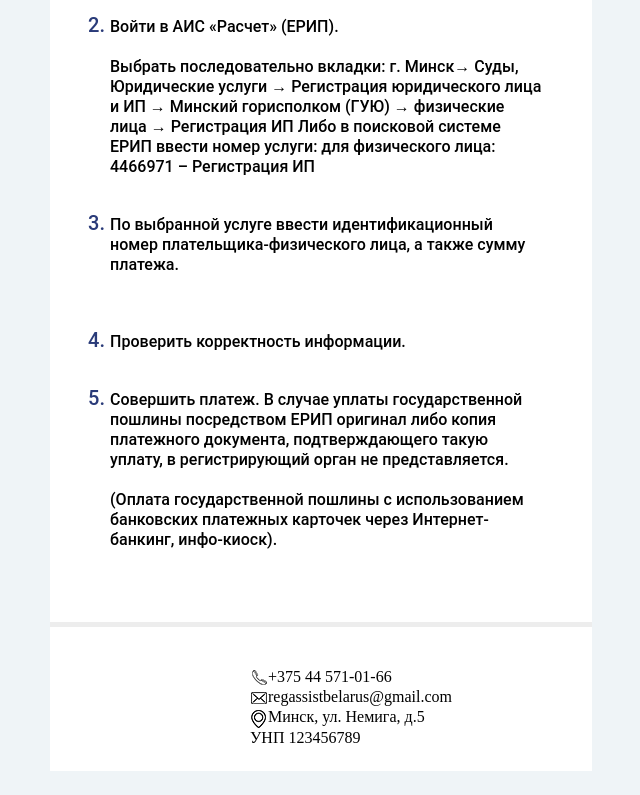
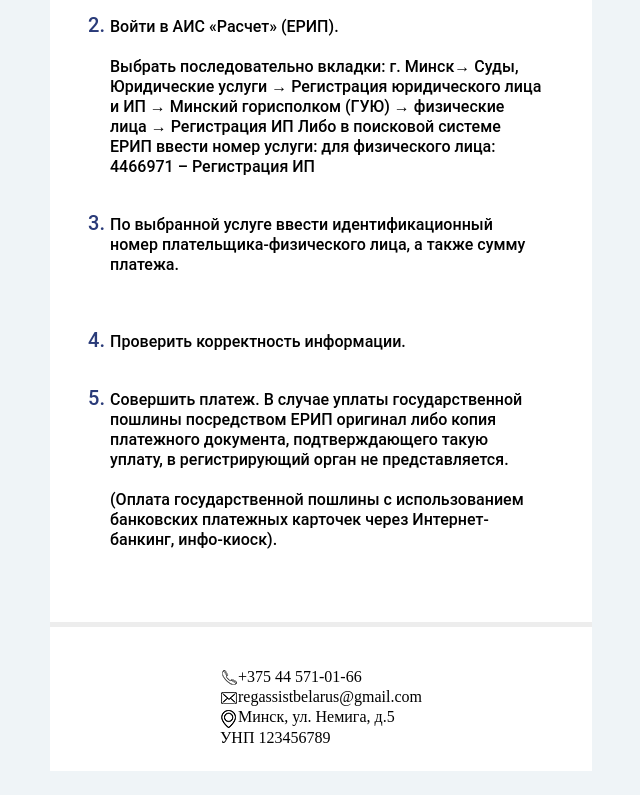
Before and after one commit to RLobodenko/hackathon, a plain HTML site: page 1.html in a window 1280 px wide. Shown: the part 1863-2658 px from the top of the page, without its empty margins (329-969 px from the left). Drawn offline with nearby package versions, Linux system fonts and the light colour scheme.

Commit message:
Update 1.html

```diff
--- a/1.html
+++ b/1.html
@@ -126,7 +126,7 @@
                 }
 
                 .foot_1 {
-                        margin-left: 200px;
+                        margin-left: 170px;
                 }
 
                 .artic_2 {
```
